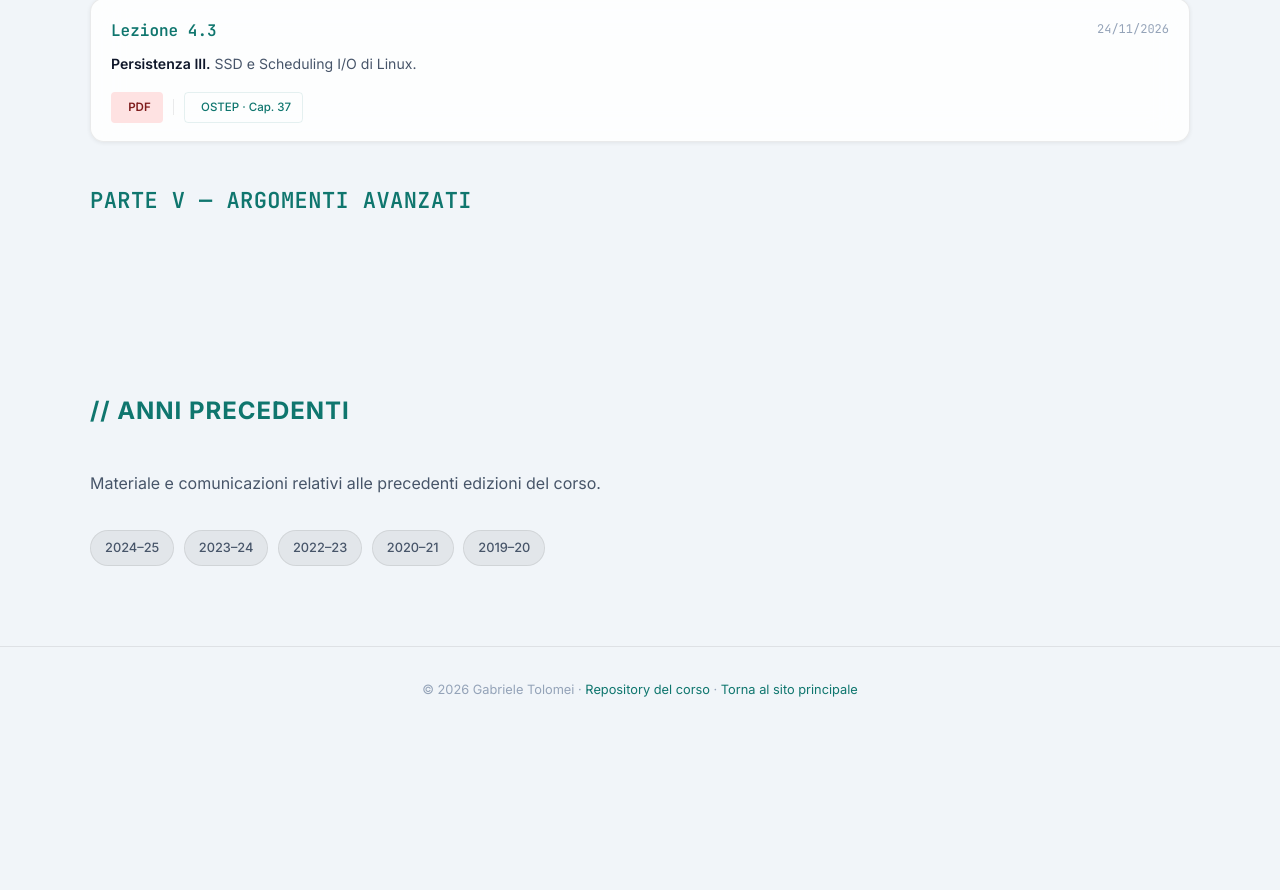
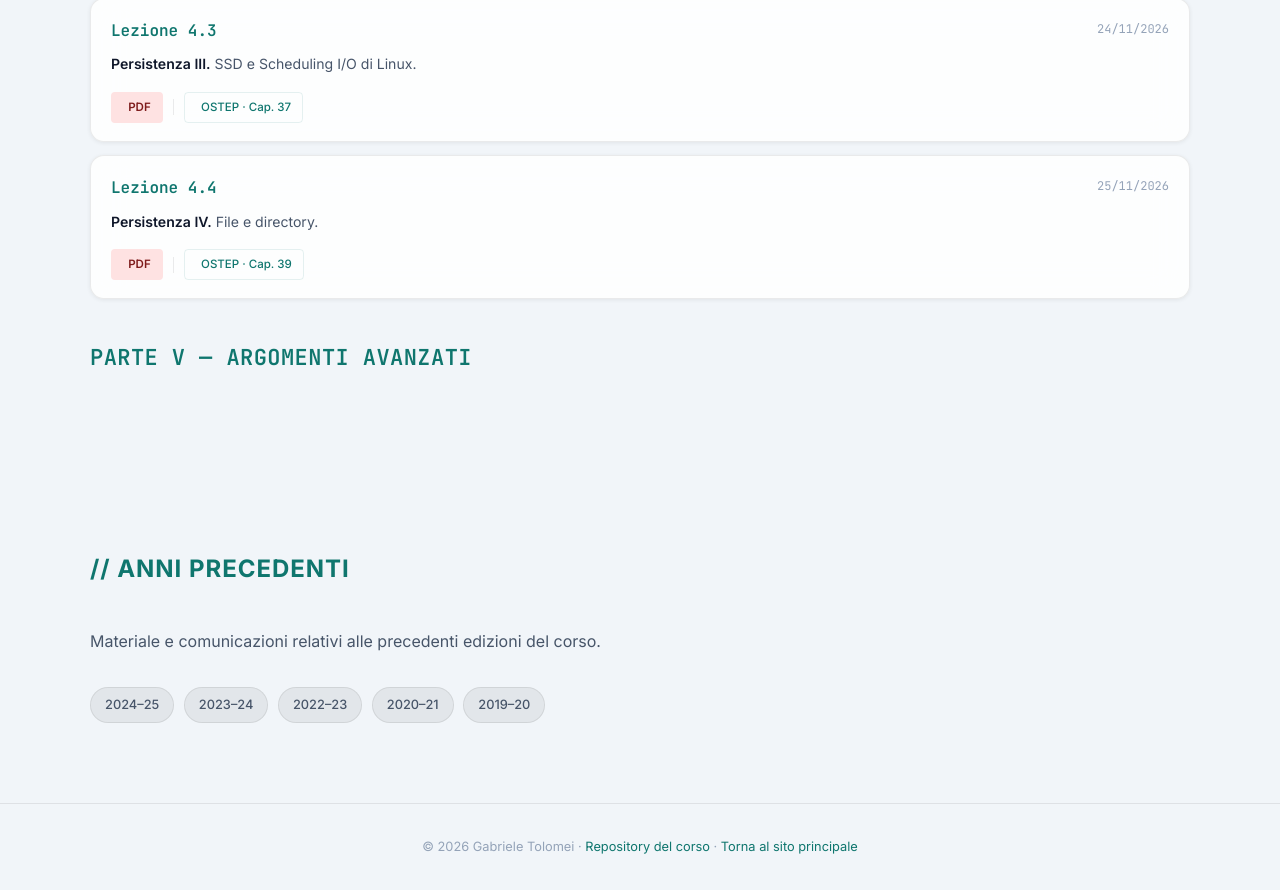
Before and after one commit to gtolomei/gtolomei.github.io, a plain HTML site: page teaching/os.html in a window 1280 px wide. Shown: the part 7952-8842 px from the top of the page. Before the commit the page ends 8685 px from the top, so only its background shows below. Drawn offline with Linux system fonts and the light colour scheme.

Commit message:
[OS]: Added Lecture 4.4

```diff
--- a/teaching/os.html
+++ b/teaching/os.html
@@ -707,7 +707,7 @@
             <a class="lecture-tag lecture-tag-book" href="https://pages.cs.wisc.edu/~remzi/OSTEP/file-disks.pdf" target="_blank" rel="noopener"><i class="ti ti-book" aria-hidden="true"></i>OSTEP · Cap. 37</a>
           </div>
         </article>
-        <!-- <article class="lecture-card">
+        <article class="lecture-card">
           <div class="lecture-card-head">
             <span class="lecture-card-id">Lezione 4.4</span>
             <span class="lecture-card-date"><i class="ti ti-calendar" aria-hidden="true"></i>25/11/2026</span>
@@ -715,12 +715,12 @@
           <p class="lecture-card-desc"><strong style="color:var(--text);font-weight:600;">Persistenza IV.</strong> File e directory.</p>
           <div class="lecture-card-links">
             <a class="lecture-tag lecture-tag-pdf" href="../assets/docs/os/slides/pdf/Lecture_4_4_Files_and_Directories.pdf" target="_blank" rel="noopener"><i class="ti ti-file-type-pdf" aria-hidden="true"></i>PDF</a>
-            <a class="lecture-tag lecture-tag-html" href="../assets/docs/os/slides/html/Lecture_4_4_Files_and_Directories.html" target="_blank" rel="noopener"><i class="ti ti-code" aria-hidden="true"></i>HTML</a>
+            <!-- <a class="lecture-tag lecture-tag-html" href="../assets/docs/os/slides/html/Lecture_4_4_Files_and_Directories.html" target="_blank" rel="noopener"><i class="ti ti-code" aria-hidden="true"></i>HTML</a> -->
             <span class="lecture-tag-divider"></span>
             <a class="lecture-tag lecture-tag-book" href="https://pages.cs.wisc.edu/~remzi/OSTEP/file-intro.pdf" target="_blank" rel="noopener"><i class="ti ti-book" aria-hidden="true"></i>OSTEP · Cap. 39</a>
           </div>
         </article>
-        <article class="lecture-card">
+        <!-- <article class="lecture-card">
           <div class="lecture-card-head">
             <span class="lecture-card-id">Lezione 4.5 (Parte I)</span>
             <span class="lecture-card-date"><i class="ti ti-calendar" aria-hidden="true"></i>26/11/2026</span>
```
Also changed, not shown: 1 other file.
